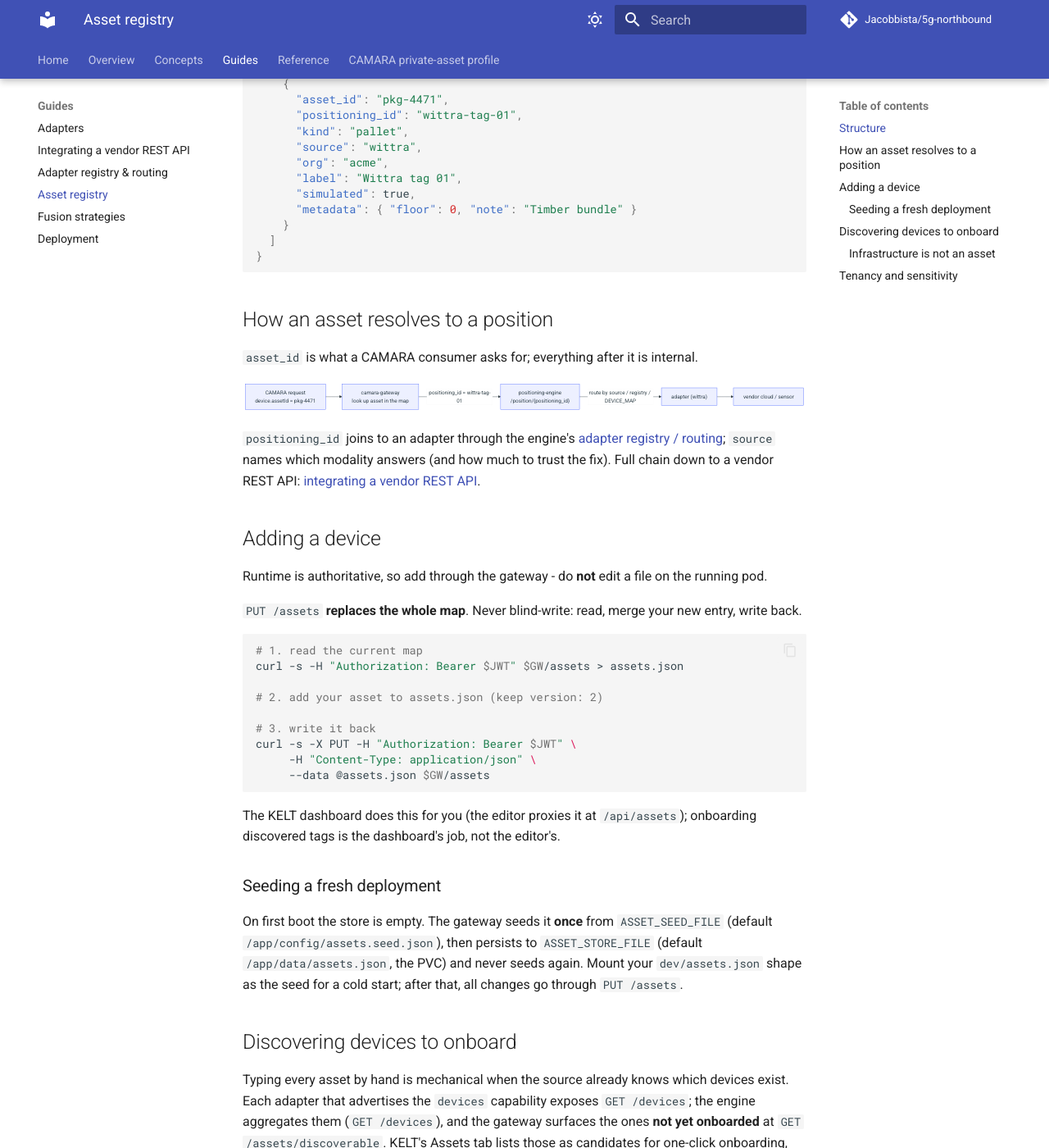
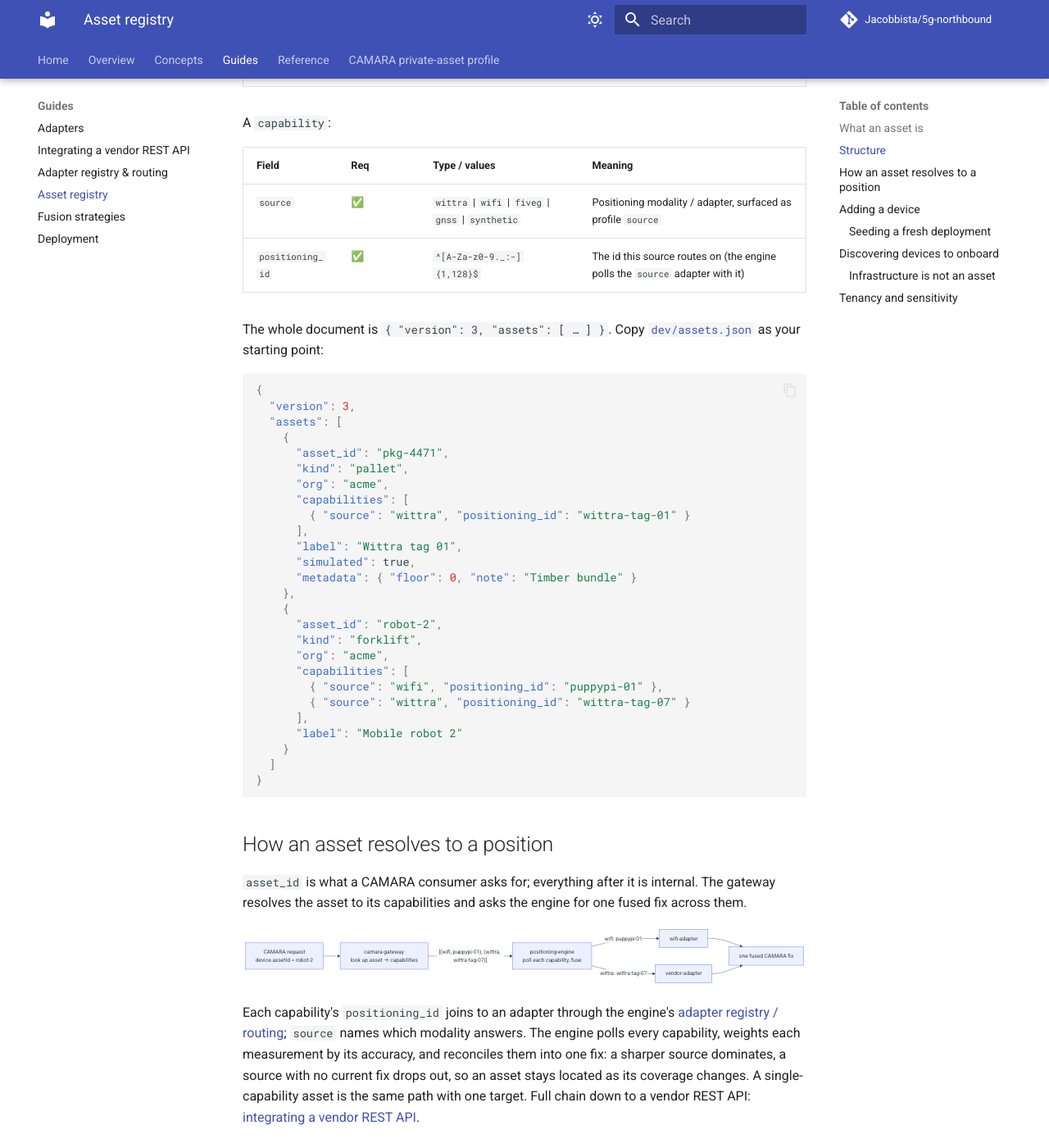
Before and after one commit to Jacobbista/5g-northbound, an MkDocs documentation site: the page built from docs/asset-registry.md, in a window 1280 px wide and 1400 px high, scrolled down 1233 px. Shown: the whole window at 82% size. Built offline with MkDocs 1.6.1 and Material for MkDocs 9.7.7, drawn with Linux system fonts in a browser that asks for light colours; comment, search, counter and statistics services are not loaded; some of the changed text lies outside the part shown.

Commit message:
spec: formalize the asset as a multi-capability entity
An asset is a physical thing with an enterprise-chosen identity and one or more
positioning capabilities, each a (source, positioning_id). The identity is
independent of any technology; several capabilities fuse into one fix. Bump the
Asset Identity Map to v3, and publish an OpenAPI for the profile's management
and extension endpoints (/assets, /assets/discoverable, /assets/{id}/details,
/anchors/calibration) so the whole extension surface is machine-readable.

````diff
--- a/docs/asset-registry.md
+++ b/docs/asset-registry.md
@@ -12,39 +12,67 @@ and it persists to a PVC-backed store. **At runtime it is never a mounted
 file** - mounting one has shadowed live state before. The committed
 `dev/assets.json` is a dev seed only.
 
+## What an asset is
+
+An asset is a physical thing with an enterprise-chosen identity and **one or
+more positioning capabilities**. The identity is first-class and independent of
+any technology; a capability is one way the thing is located - a `source` and
+the id that source knows it by. A single-capability asset is positioned by one
+technology; a multi-capability asset carries several (a robot with a WiFi radio
+and a UWB tag), and the engine fuses their fixes into one. The same physical
+thing is a different id to each source, so each capability names its own
+`positioning_id`.
+
 ## Structure
 
 The contract is [`schema/asset.schema.json`](https://github.com/Jacobbista/5g-northbound/blob/main/schema/asset.schema.json)
-(version `2`, pinned in `schema/VERSION`). One entry per asset:
+(version `3`, pinned in `schema/VERSION`). One entry per asset:
+
+| Field          | Req | Type / values                                        | Meaning |
+|----------------|-----|------------------------------------------------------|---------|
+| `asset_id`     | ✅  | `^[A-Za-z0-9._:-]{1,128}$`                            | First-class CAMARA id (`device.assetId`). A business id, **not** a phone number |
+| `kind`         | ✅  | `uwb-tag` \| `tool` \| `pallet` \| `forklift` \| `asset` \| `ue` | Asset class, surfaced as profile `kind` |
+| `org`          | ✅  | `^[a-z0-9-]{1,64}$`                                   | Tenant. Joined against the token `org` claim - a consumer sees only its own |
+| `capabilities` | ✅  | array, ≥1 `capability`                                | The ways the asset is positioned. Several entries fuse into one fix |
+| `label`        |     | string                                               | Human-readable name for UIs |
+| `simulated`    |     | boolean (default `false`)                            | Wired to a synthetic source. UIs show a `synthetic` badge |
+| `metadata`     |     | free-form object                                     | Per-asset extras (e.g. `floor`, `bay`) |
+
+A `capability`:
 
 | Field            | Req | Type / values                                        | Meaning |
 |------------------|-----|------------------------------------------------------|---------|
-| `asset_id`       | ✅  | `^[A-Za-z0-9._:-]{1,128}$`                            | First-class CAMARA id (`device.assetId`). A business id, **not** a phone number |
-| `positioning_id` | ✅  | `^[A-Za-z0-9._:-]{1,128}$`                            | Internal id the engine routes on (`/position/{positioning_id}`) |
-| `kind`           | ✅  | `uwb-tag` \| `tool` \| `pallet` \| `forklift` \| `asset` \| `ue` | Asset class, surfaced as profile `kind` |
 | `source`         | ✅  | `wittra` \| `wifi` \| `fiveg` \| `gnss` \| `synthetic`    | Positioning modality / adapter, surfaced as profile `source` |
-| `org`            | ✅  | `^[a-z0-9-]{1,64}$`                                   | Tenant. Joined against the token `org` claim - a consumer sees only its own |
-| `label`          |     | string                                               | Human-readable name for UIs |
-| `simulated`      |     | boolean (default `false`)                            | Wired to a synthetic source. UIs show a `synthetic` badge |
-| `metadata`       |     | free-form object                                     | Per-asset extras (e.g. `floor`, `bay`) |
+| `positioning_id` | ✅  | `^[A-Za-z0-9._:-]{1,128}$`                            | The id this source routes on (the engine polls the `source` adapter with it) |
 
-The whole document is `{ "version": 2, "assets": [ … ] }`. Copy
+The whole document is `{ "version": 3, "assets": [ … ] }`. Copy
 [`dev/assets.json`](https://github.com/Jacobbista/5g-northbound/blob/main/dev/assets.json)
 as your starting point:
 
 ```json
 {
-  "version": 2,
+  "version": 3,
   "assets": [
     {
       "asset_id": "pkg-4471",
-      "positioning_id": "wittra-tag-01",
       "kind": "pallet",
-      "source": "wittra",
       "org": "acme",
+      "capabilities": [
+        { "source": "wittra", "positioning_id": "wittra-tag-01" }
+      ],
       "label": "Wittra tag 01",
       "simulated": true,
       "metadata": { "floor": 0, "note": "Timber bundle" }
+    },
+    {
+      "asset_id": "robot-2",
+      "kind": "forklift",
+      "org": "acme",
+      "capabilities": [
+        { "source": "wifi", "positioning_id": "puppypi-01" },
+        { "source": "wittra", "positioning_id": "wittra-tag-07" }
+      ],
+      "label": "Mobile robot 2"
     }
   ]
 }
@@ -53,19 +81,26 @@ as your starting point:
 ## How an asset resolves to a position
 
 `asset_id` is what a CAMARA consumer asks for; everything after it is internal.
+The gateway resolves the asset to its capabilities and asks the engine for one
+fused fix across them.
 
 ```mermaid
 flowchart LR
-    A["CAMARA request<br/>device.assetId = pkg-4471"] --> G["camara-gateway<br/>look up asset in the map"]
-    G -->|positioning_id = wittra-tag-01| E["positioning-engine<br/>/position/{positioning_id}"]
-    E -->|route by source / registry / DEVICE_MAP| AD["adapter (wittra)"]
-    AD --> V["vendor cloud / sensor"]
+    A["CAMARA request<br/>device.assetId = robot-2"] --> G["camara-gateway<br/>look up asset → capabilities"]
+    G -->|"[(wifi, puppypi-01), (wittra, wittra-tag-07)]"| E["positioning-engine<br/>poll each capability, fuse"]
+    E -->|wifi: puppypi-01| AW["wifi-adapter"]
+    E -->|wittra: wittra-tag-07| AV["vendor-adapter"]
+    AW --> F["one fused CAMARA fix"]
+    AV --> F
 ```
 
-`positioning_id` joins to an adapter through the engine's
-[adapter registry / routing](adapter-registry.md); `source` names which
-modality answers (and how much to trust the fix). Full chain down to a vendor
-REST API: [integrating a vendor REST API](integrating-a-vendor-rest-api.md).
+Each capability's `positioning_id` joins to an adapter through the engine's
+[adapter registry / routing](adapter-registry.md); `source` names which modality
+answers. The engine polls every capability, weights each measurement by its
+accuracy, and reconciles them into one fix: a sharper source dominates, a source
+with no current fix drops out, so an asset stays located as its coverage
+changes. A single-capability asset is the same path with one target. Full chain
+down to a vendor REST API: [integrating a vendor REST API](integrating-a-vendor-rest-api.md).
 
 ## Adding a device
 
@@ -79,7 +114,7 @@ new entry, write back.
 # 1. read the current map
 curl -s -H "Authorization: Bearer $JWT" $GW/assets > assets.json
 
-# 2. add your asset to assets.json (keep version: 2)
+# 2. add your asset to assets.json (keep version: 3)
 
 # 3. write it back
 curl -s -X PUT -H "Authorization: Bearer $JWT" \
@@ -115,9 +150,10 @@ flowchart LR
     G --> K["KELT Assets tab<br/>one-click onboard → PUT /assets"]
 ```
 
-The candidate `id` becomes the new asset's `positioning_id`; the operator adds
-`org`, `kind`, and a `label` at onboarding. Two flavours of discovery, from the
-`origin` field:
+The candidate `id` becomes a capability's `positioning_id` (a new asset with one
+capability, or an added capability on an asset that already exists); the operator
+adds `org`, `kind`, and a `label` at onboarding. Two flavours of discovery, from
+the `origin` field:
 
 | `origin`     | Source        | Meaning                                                                 | Onboarding |
 |--------------|---------------|-------------------------------------------------------------------------|------------|
````
Also changed, not shown: docs/contracts.md (+2 -1 lines), docs/profile-extensions.md (+4 -2 lines), 4 other files.
